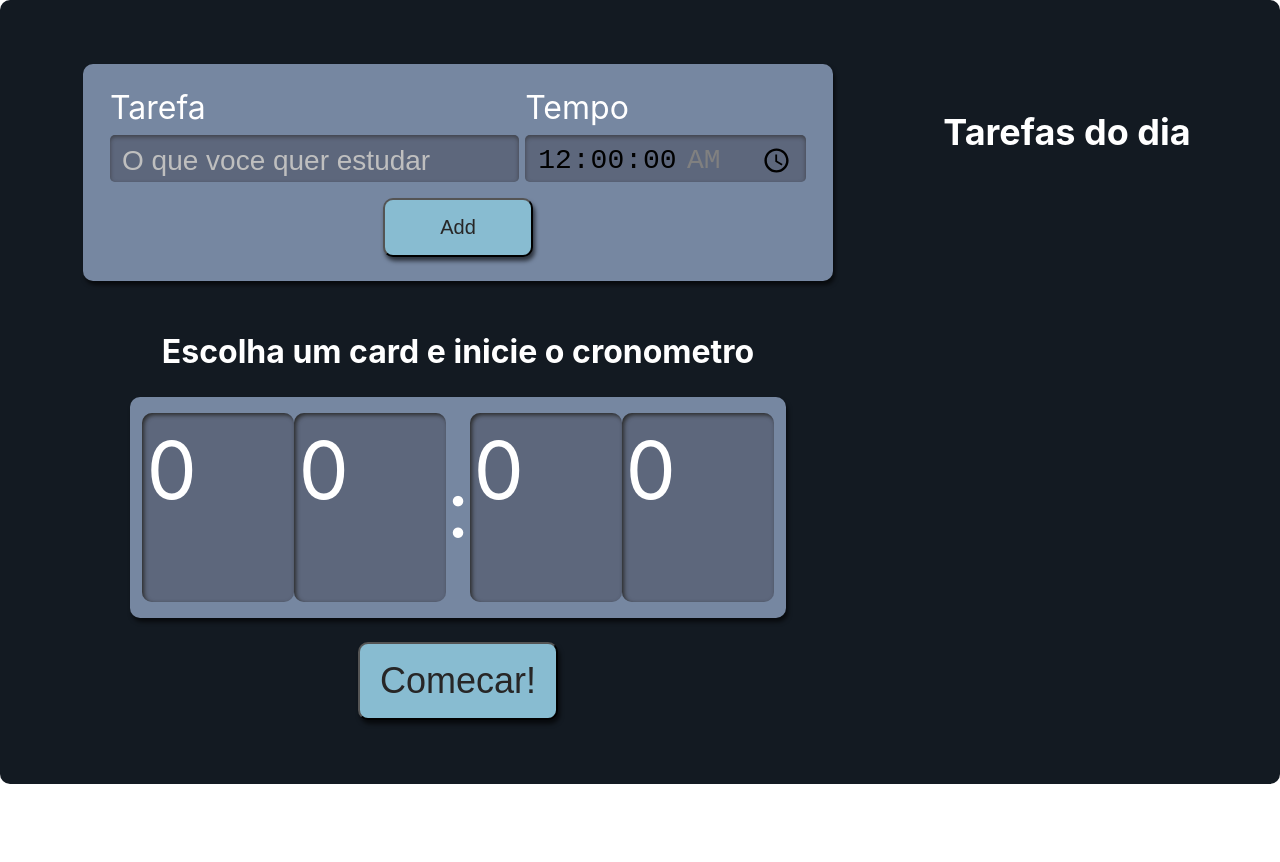
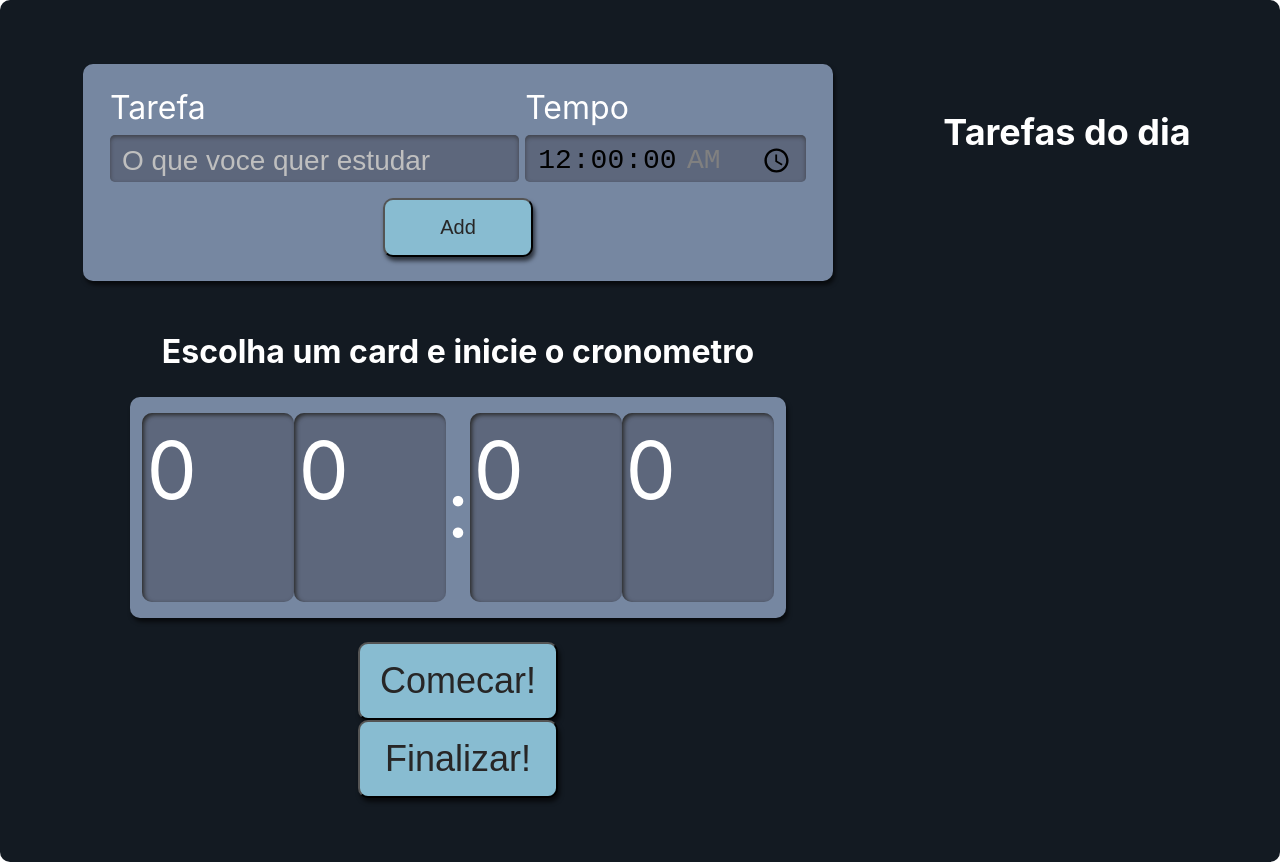
Before and after one commit to ricardomdesa/pomodoro_react, a React (Create React App) app: page / in a window 1280 px wide. Before the commit the page ends 800 px from the top, so only its background shows below. Built offline with nearby package versions, Linux system fonts and the light colour scheme.

Commit message:
feat: add provider, refactor

```diff
--- a/src/App.tsx
+++ b/src/App.tsx
@@ -1,10 +1,13 @@
 import React from 'react';
 import MainContainer from './components/MainContainer';
+import { MainProvider } from './providers/MainProvider';
 
 function App() {
   return (
     <div className="App">
-      <MainContainer></MainContainer>
+      <MainProvider>
+        <MainContainer />
+      </MainProvider>
     </div>
   );
 }
--- a/src/components/Cronometro/index.tsx
+++ b/src/components/Cronometro/index.tsx
@@ -1,17 +1,32 @@
 import React, { useEffect, useState } from "react";
 import { tempoParaSegundos } from "../../common/utils/time";
-import { ITasks } from "../../types/iTasks";
 import ButtonT from "../ButtonT";
 import Relogio from "./Relogio";
 import { CronStyled, CronTitle } from "./styles";
+import { useMainContext } from "../../providers/MainProvider";
 
-interface Props {
-    selected: ITasks | undefined,
-    finalizarTarefa: () => void
-}
+export default function Cronometro() {
+    const { selected, setSelected, setTasks } = useMainContext()
+    const [tempo, setTempo] = useState<number>(tempoParaSegundos("00:00:00"))
 
-export default function Cronometro({ selected, finalizarTarefa }: Props) {
-    const [tempo, setTempo] = useState<number>(tempoParaSegundos("00:00:00"))
+
+    const finalizarTarefa = () => {
+        if (selected) {
+            setSelected(undefined)
+            setTasks((prevTasks: { id: any; }[]) =>
+                prevTasks.map((task: { id: any; }) => {
+                    if (task.id === selected.id) {
+                        return {
+                            ...task,
+                            selecionado: false,
+                            completado: true
+                        }
+                    }
+                    return task
+                })
+            )
+        }
+    }
 
     useEffect(() => {
         if (selected) {
@@ -21,12 +36,16 @@ export default function Cronometro({ selected, finalizarTarefa }: Props) {
 
     const regressiva = (contador: number = 0) => {
         setTimeout(() => {
-            if(contador > 0){
+            if (contador > 0 && tempo > 0) {
                 setTempo(contador - 1)
                 return regressiva(contador - 1)
             }
             finalizarTarefa()
         }, 1000)
+    }
+    const finishTask = () => {
+        setTempo(0)
+        regressiva(0)
     }
 
     return (
@@ -36,6 +55,7 @@ export default function Cronometro({ selected, finalizarTarefa }: Props) {
                 <Relogio tempo={tempo}></Relogio>
             </div>
             <ButtonT onClick={(e: React.FormEvent<HTMLFormElement>) => regressiva(tempo)}>Comecar!</ButtonT>
+            <ButtonT onClick={(e: React.FormEvent<HTMLFormElement>) => finishTask()}>Finalizar!</ButtonT>
         </CronStyled>
     )
 }
--- a/src/components/List/index.tsx
+++ /dev/null
@@ -1,27 +0,0 @@
-import React, { useState } from "react";
-import { ListStyle } from "./sytles";
-import Item from "./Item"
-import { ITasks } from "../../types/iTasks";
-
-interface Props {
-    tasks: ITasks[],
-    selectTask: (selectedTask: ITasks) => void
-}
-
-export default function List({ tasks, selectTask }: Props) {
-
-    return (
-        <ListStyle>
-            <h2>Tarefas do dia</h2>
-            <ul>
-                {tasks.map((item, idx) => (
-                    <Item
-                        key={idx}
-                        selectTask={selectTask}
-                        {...item}
-                    />
-                ))}
-            </ul>
-        </ListStyle>
-    )
-}
--- a/src/components/MainContainer/index.tsx
+++ b/src/components/MainContainer/index.tsx
@@ -1,56 +1,19 @@
-import React, { useState } from "react";
-import { ITasks } from "../../types/iTasks";
+import React from "react";
 import Cronometro from "../Cronometro";
-import Form from "../Form";
-import List from "../List";
-
+import TaskForm from "../TaskForm";
+import TaskList from "../TaskList";
 
 import {
     Container
 } from "./styles"
 
 export default function MainContainer() {
-    const [tasks, setTasks] = useState<ITasks[] | []>([])
-    const [selected, setSelected] = useState<ITasks>()
-
-    const selectTask = (selectedTask: ITasks) => {
-        setSelected(selectedTask)
-        setTasks(oldT => oldT.map(tasks => ({
-            ...tasks,
-            selecionado: tasks.id === selectedTask.id ? true : false
-        })))
-    }
-
-    const finalizarTarefa = () => {
-        if(selected){
-            setSelected(undefined)
-            setTasks(prevTasks =>
-                prevTasks.map(task => {
-                    if(task.id === selected.id){
-                        return {
-                            ...task,
-                            selecionado: false,
-                            completado: true
-                        }
-                    }
-                    return task
-                })
-            )
-        }
-    }
 
     return (
-        <>
-            <Container>
-                <Form setTasks={setTasks}></Form>
-                <Cronometro
-                  selected={selected}
-                  finalizarTarefa={finalizarTarefa} />
-                <List
-                    tasks={tasks}
-                    selectTask={selectTask}
-                />
-            </Container>
-        </>
+        <Container>
+            <TaskForm></TaskForm>
+            <Cronometro />
+            <TaskList />
+        </Container>
     )
 }
--- a/src/components/Form/index.tsx
+++ b/src/components/TaskForm/index.tsx
@@ -2,18 +2,16 @@ import React, { useState } from "react";
 import ButtonT from "../ButtonT";
 import { FormStyle } from "./styles";
 import { v4 as uuidv4 } from "uuid";
-import { ITasks } from "../../types/iTasks";
+import { useMainContext } from "../../providers/MainProvider";
 
-interface Props{
-    setTasks: React.Dispatch<React.SetStateAction<[] | ITasks[]>>
-}
+export default function TaskForm() {
+    const {setTasks} = useMainContext()
 
-export default function Form({ setTasks }: Props) {
     const [time, setTime] = useState("00:00:00")
     const [task, setTask] = useState("")
     function addTask(event: React.FormEvent<HTMLFormElement>) {
         event.preventDefault()
-        setTasks(oldTasks => [...oldTasks,
+        setTasks((oldTasks: any) => [...oldTasks,
         {
             id: uuidv4(),
             tarefa: task,
--- /dev/null
+++ b/src/components/TaskList/index.tsx
@@ -0,0 +1,32 @@
+import React from "react";
+import { ListStyle } from "./sytles";
+import Item from "./Item"
+import { ITasks } from "../../types/iTasks";
+import { useMainContext } from "../../providers/MainProvider";
+
+export default function TaskList() {
+    const { tasks, setTasks, setSelected } = useMainContext()
+
+    const selectTask = (selectedTask: ITasks) => {
+        setSelected(selectedTask)
+        setTasks((oldT: any[]) => oldT.map(tasks => ({
+            ...tasks,
+            selecionado: tasks.id === selectedTask.id ? true : false
+        })))
+    }
+
+    return (
+        <ListStyle>
+            <h2>Tarefas do dia</h2>
+            <ul>
+                {tasks.map((item: any, idx: React.Key | null | undefined) => (
+                    <Item
+                        key={idx}
+                        selectTask={selectTask}
+                        {...item}
+                    />
+                ))}
+            </ul>
+        </ListStyle>
+    )
+}
--- /dev/null
+++ b/src/providers/MainProvider.tsx
@@ -0,0 +1,25 @@
+import { ReactNode, useContext, useState } from "react";
+import { ITasks } from "../types/iTasks";
+import React from "react";
+
+const MainContext = React.createContext<any>({});
+
+export function MainProvider(props: { children: ReactNode }) {
+    const [tasks, setTasks] = useState<ITasks[] | []>([])
+    const [selected, setSelected] = useState<ITasks>()
+
+    const providerValue = {
+        tasks,
+        selected,
+        setTasks,
+        setSelected,
+    };
+
+    return (
+        <MainContext.Provider value={providerValue}>
+            {props.children}
+        </MainContext.Provider>
+    );
+}
+
+export const useMainContext = () => useContext(MainContext);
```
Also changed, not shown: src/components/TaskForm/styles.tsx (renamed from src/components/Form/styles.tsx), src/components/TaskList/Item/index.tsx (renamed from src/components/List/Item/index.tsx), src/components/TaskList/Item/styles.tsx (renamed from src/components/List/Item/styles.tsx), src/components/TaskList/sytles.tsx (renamed from src/components/List/sytles.tsx).
